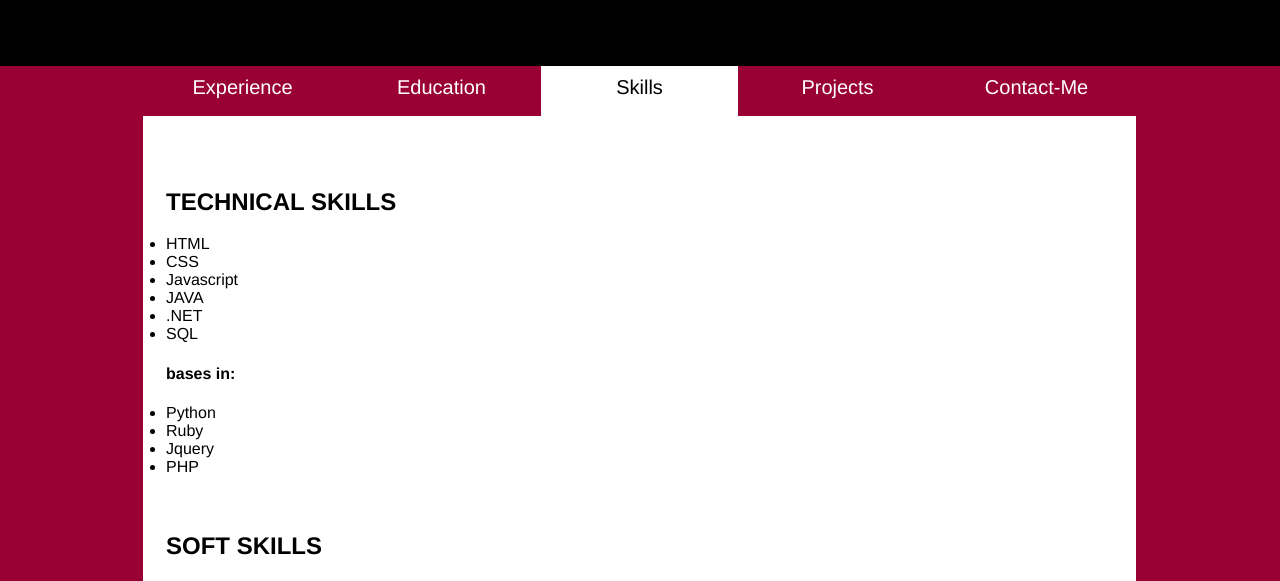
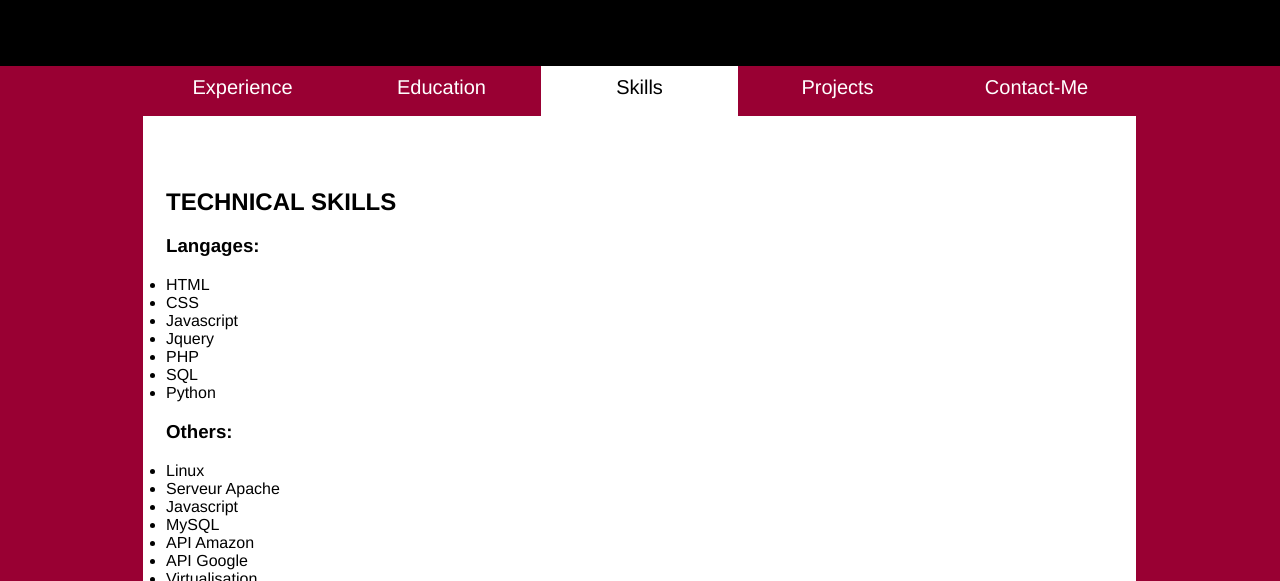
Before and after one commit to damienlenoir/damienlenoir.github.io, a plain HTML site: page skills.html in a window 1280 px wide. Shown: the part 219-800 px from the top of the page. Drawn offline with Linux system fonts and the light colour scheme.

Commit message:
Add files via upload

```diff
--- a/skills.html
+++ b/skills.html
@@ -47,24 +47,27 @@
 
 			<div ID="content">
 
-
 				<h2>TECHNICAL SKILLS</h2>
+				<h3>Langages:</h3>
 					<ul>
 						<li>HTML</li>
 						<li>CSS</li>
 						<li>Javascript</li>
-						<li>JAVA</li>
-						<li>.NET</li>
-						<li>SQL</li>
-					</ul>
-				<h4>bases in:</h4>
-				<ul>
-						<li>Python</li>
-						<li>Ruby</li>
 						<li>Jquery</li>
 						<li>PHP</li>
-
+						<li>SQL</li>
+						<li>Python</li>
 					</ul>
+				<h3>Others:</h3>
+				<ul>
+					<li>Linux</li>
+						<li>Serveur Apache</li>
+						<li>Javascript</li>
+						<li>MySQL</li>
+						<li>API Amazon</li>
+						<li>API Google</li>
+						<li>Virtualisation</li>
+										</ul>
 					<br></br>
 				<h2>SOFT SKILLS</h2>
 				<ul>
```
Also changed, not shown: projects.html (+9 -1 lines), projects_fr.html (+8 -2 lines), skills_fr.html (+13 -9 lines), 2 other files.
